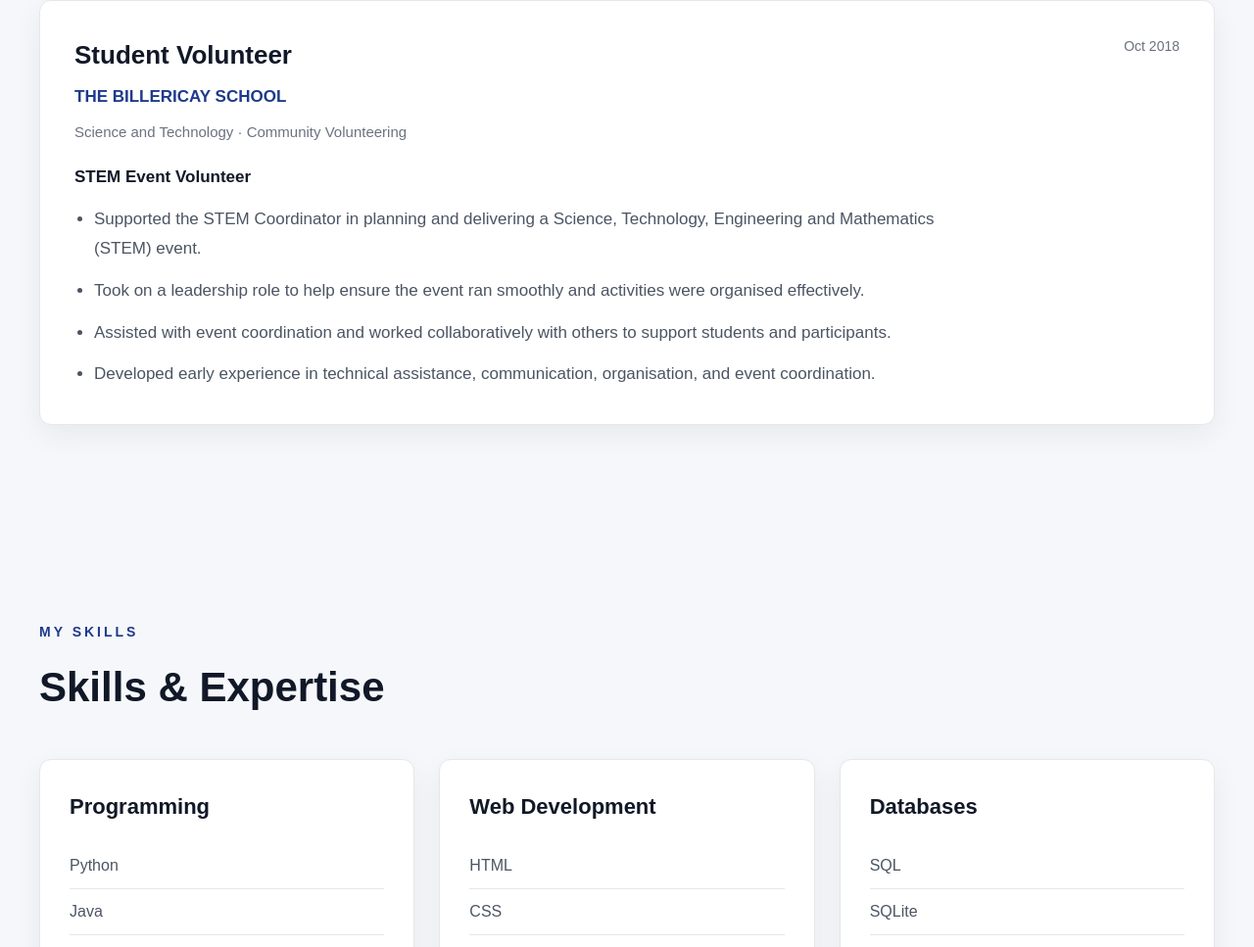
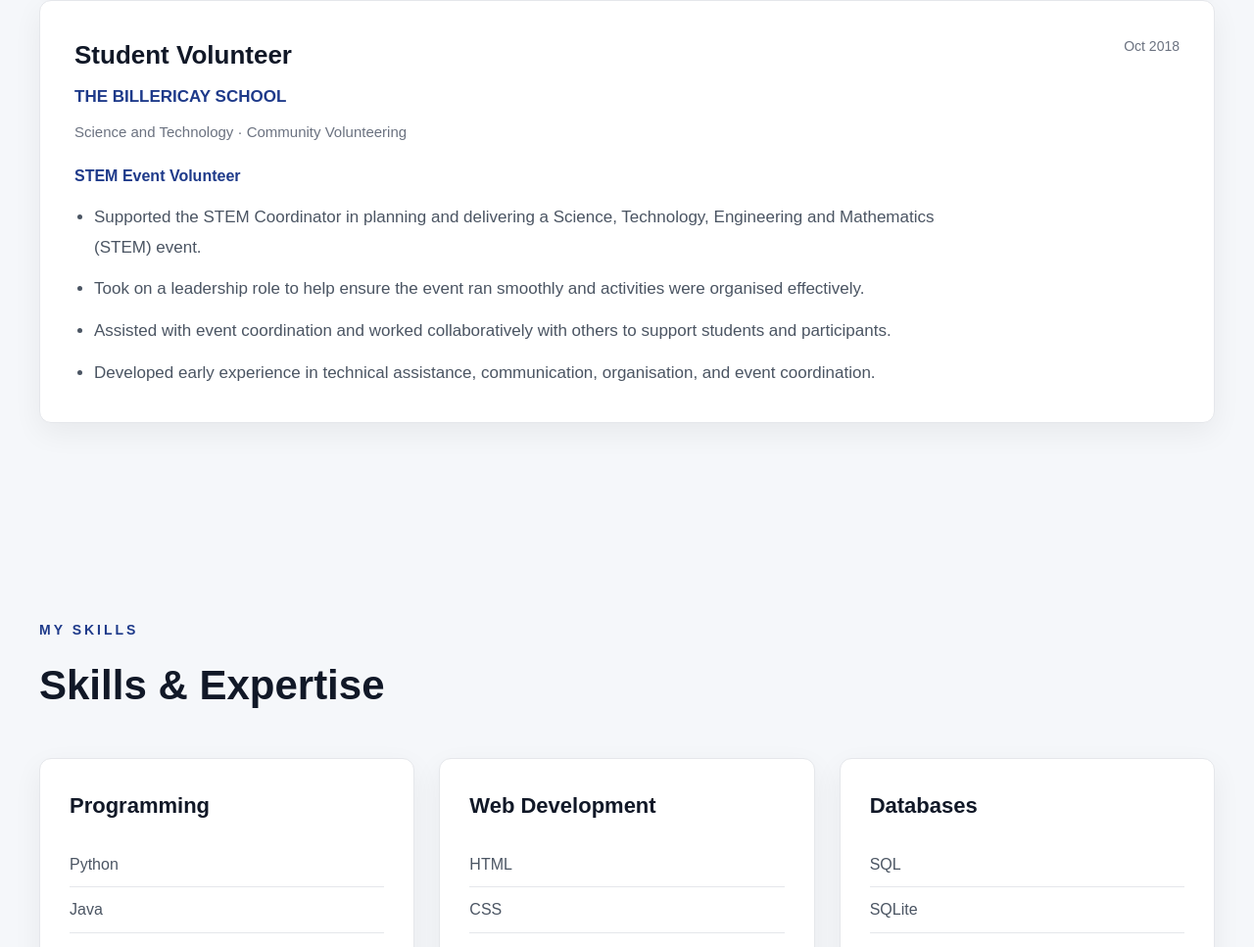
Before and after one commit to RoyTrina/trina-portfolio, a plain HTML site: page index.html in a window 1280 px wide. Shown: the part 5252-6219 px from the top of the page at 98% size. Drawn offline with Linux system fonts and the light colour scheme.

Commit message:
Altered the

```diff
--- a/css/style.css
+++ b/css/style.css
@@ -346,9 +346,9 @@ body {
 }
 
 .volunteer-role {
-    font-size: 17px;
+    font-size: 16px;
     font-weight: bold;
-    color: #111827;
+    color: #1e3a8a;
     margin-bottom: 15px;
 }
 
```
